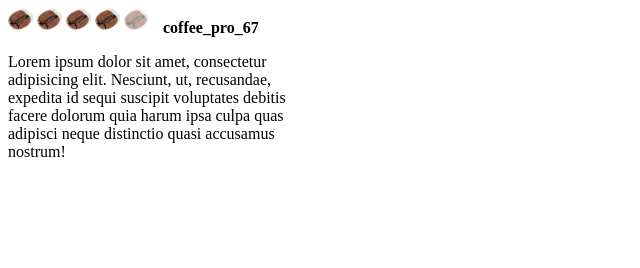
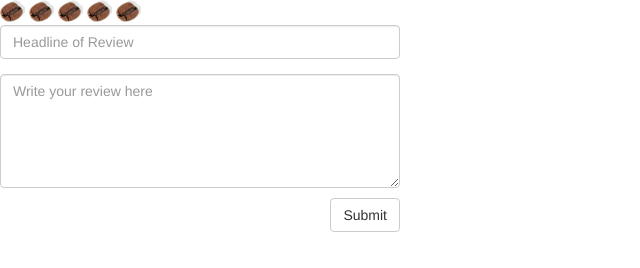
Before and after one commit to danielrasmuson/Bean_Reviews, a plain HTML site: page Dan/test.html in a window 1280 px wide. Shown: the whole page, without its empty margins (0-640 px from the left). Drawn offline with Linux system fonts and the light colour scheme.

Commit message:
added a submit review section

```diff
--- a/Dan/css/style.css
+++ b/Dan/css/style.css
@@ -291,3 +291,28 @@ a.small {
     width: 400px;
     box-shadow: 0px 0px 50px black;
 }
+.review{
+    width: 350px;
+}
+.review img{
+    width: 25px;
+}
+.review .username{
+    display: inline-block;
+    padding: 0 0 0 10px;
+    margin: 0;
+    float: right;
+}
+.clear{
+    opacity: .5;
+}
+#createReview{
+    width: 400px;
+}
+#createReview img {
+    width: 25px;
+}
+#createReview button{
+    margin-top: 10px;
+    float: right;
+}
--- a/Dan/test.html
+++ b/Dan/test.html
@@ -1,26 +1,29 @@
+<link rel="stylesheet" href="css/bootstrap.css">
+<script type="text/javascript" src="js/bootstrap.js"></script>
+
 <style>
-    .review{
-        width: 300px;
-    }
-    .review img{
-        width: 25px;
-    }
-    .review h4{
-        display: inline-block;
-        padding: 0 0 0 10px;
-        margin: 0;
-    }
-    .clear{
-        opacity: .5;
-    }
+#createReview{
+    width: 400px;
+}
+#createReview img {
+    width: 25px;
+}
+#createReview button{
+    margin-top: 10px;
+    float: right;
+}
 </style>
-<div class="review">
+<div id="createReview">
     <img src="images/bean.png" alt="">
     <img src="images/bean.png" alt="">
     <img src="images/bean.png" alt="">
     <img src="images/bean.png" alt="">
-    <img src="images/bean.png" alt="" class="clear">
-    <h4>coffee_pro_67</h4>
-    <br>
-    <p>Lorem ipsum dolor sit amet, consectetur adipisicing elit. Nesciunt, ut, recusandae, expedita id sequi suscipit voluptates debitis facere dolorum quia harum ipsa culpa quas adipisci neque distinctio quasi accusamus nostrum!</p>
+    <img src="images/bean.png" alt="">
+    <form role="form">
+      <div class="form-group">
+        <input type="email" class="form-control" id="exampleInputEmail1" placeholder="Headline of Review">
+      </div>
+      <textarea class="form-control" rows="5" placeholder="Write your review here"></textarea>
+      <button type="submit" class="btn btn-default">Submit</button>
+    </form>
 </div>
```
Also changed, not shown: Dan/partials/details.html (+20 -19 lines).
